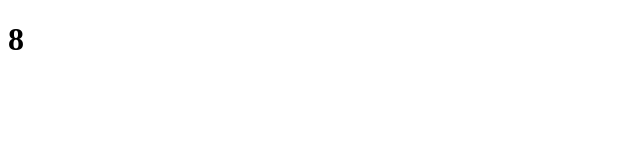
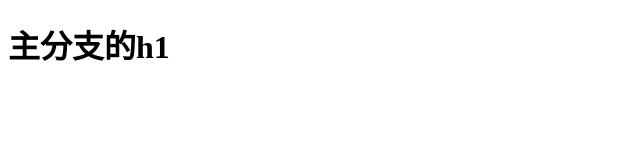
Before and after one commit to wcq1001/project_01, a plain HTML site: page index.html in a window 1280 px wide. Shown: the whole page, without its empty margins (0-640 px from the left). Drawn offline with Linux system fonts and the light colour scheme.

Commit message:
修改了主分支的index.html

```diff
--- a/index.html
+++ b/index.html
@@ -9,7 +9,7 @@
 </head>
 
 <body>
-    <h1>8</h1>
+    <h1>主分支的h1</h1>
 </body>
 
 </html>
```
